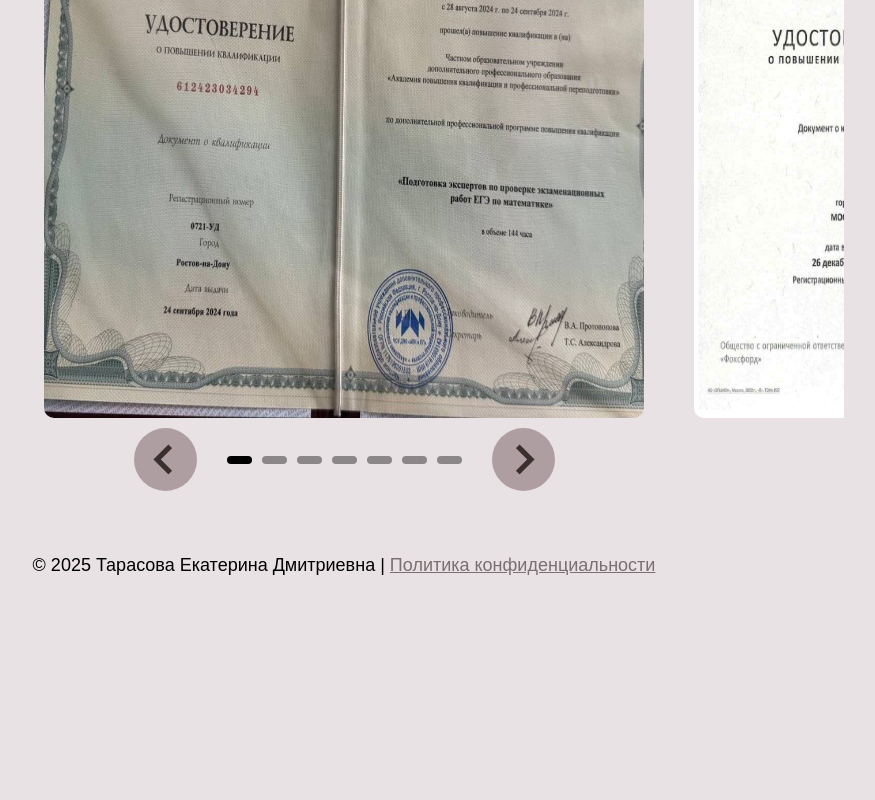
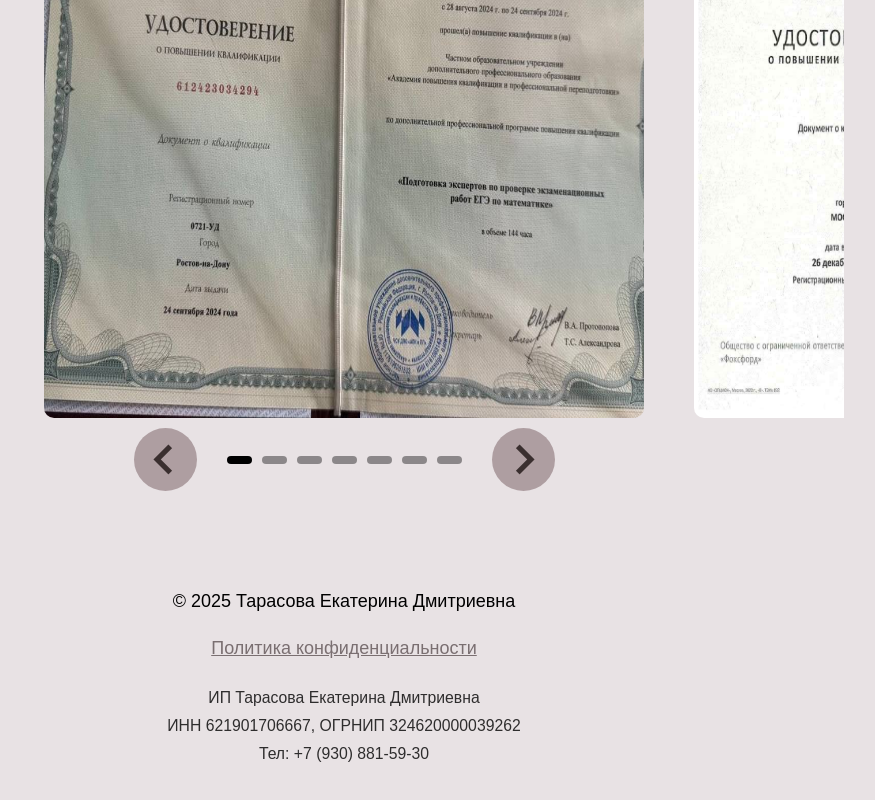
Before and after one commit to Pineapple936/tarasovamaths, a Next.js app: page /about in a window 1280 px wide. Shown: the part 2521-3321 px from the top of the page, without its empty margins (296-1171 px from the left). Before the commit the page ends 3101 px from the top, so only its background shows below. Built offline with nearby package versions, Linux system fonts and the light colour scheme.

Commit message:
update footer

```diff
--- a/src/components/Footer/index.module.scss
+++ b/src/components/Footer/index.module.scss
@@ -1,10 +1,54 @@
 .footer {
+  background: transparent;
+  padding: 2rem 1rem;
+  margin-top: auto;
+}
+
+.container {
+  max-width: 1200px;
+  margin: 0 auto;
+  display: flex;
+  flex-direction: column;
+  gap: 1rem;
+  align-items: center;
   text-align: center;
+}
 
+.copyright {
+  font-weight: 500;
+  font-size: 1rem;
+}
+
+.links {
   a {
     font-size: 1rem;
     text-decoration: underline;
     color: var(--main-color);
     filter: brightness(0.7);
+    transition: filter 0.3s ease;
+
+    &:hover {
+      filter: brightness(1);
+    }
   }
 }
+
+.legal {
+  font-size: 0.875rem;
+  opacity: 0.8;
+  line-height: 1.5;
+
+  p {
+    margin: 0.25rem 0;
+  }
+}
+
+@media (max-width: 768px) {
+  .footer {
+    padding: 1.5rem 1rem;
+  }
+
+  .legal {
+    font-size: 0.75rem;
+  }
+}
--- a/src/components/Footer/index.tsx
+++ b/src/components/Footer/index.tsx
@@ -3,9 +3,20 @@ import style from "./index.module.scss";
 
 export default function Footer() {
   return (
-    <p className={style.footer}>
-      © 2025 Тарасова Екатерина Дмитриевна |{" "}
-      <Link href="https://disk.yandex.ru/i/mk7TFe21ryycVQ">Политика конфиденциальности</Link>
-    </p>
+    <footer className={style.footer}>
+      <div className={style.container}>
+        <div className={style.copyright}>© 2025 Тарасова Екатерина Дмитриевна</div>
+
+        <div className={style.links}>
+          <Link href="https://disk.yandex.ru/i/mk7TFe21ryycVQ">Политика конфиденциальности</Link>
+        </div>
+
+        <div className={style.legal}>
+          <p>ИП Тарасова Екатерина Дмитриевна</p>
+          <p>ИНН 621901706667, ОГРНИП 324620000039262</p>
+          <p>Тел: +7 (930) 881-59-30</p>
+        </div>
+      </div>
+    </footer>
   );
 }
```
